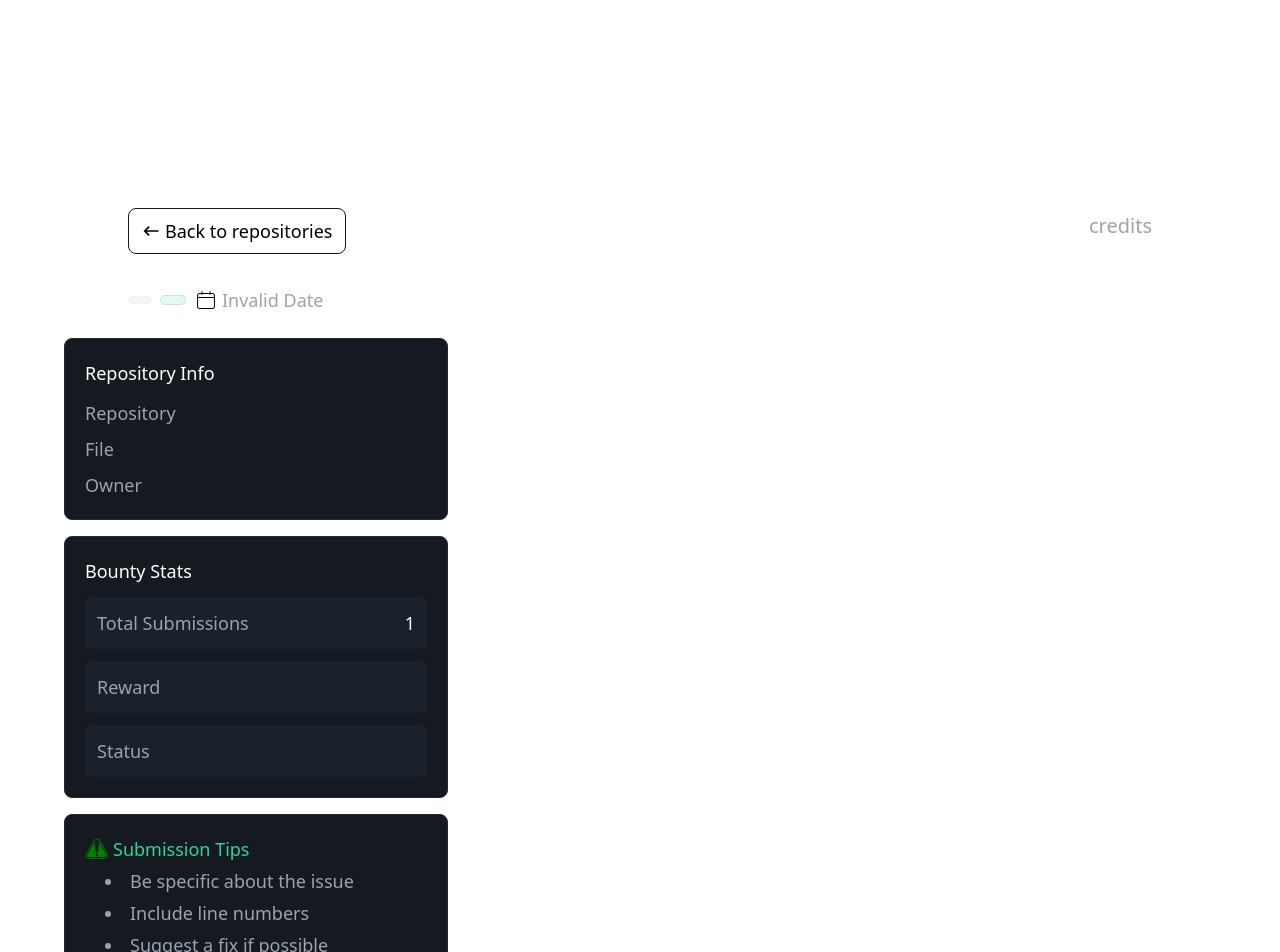
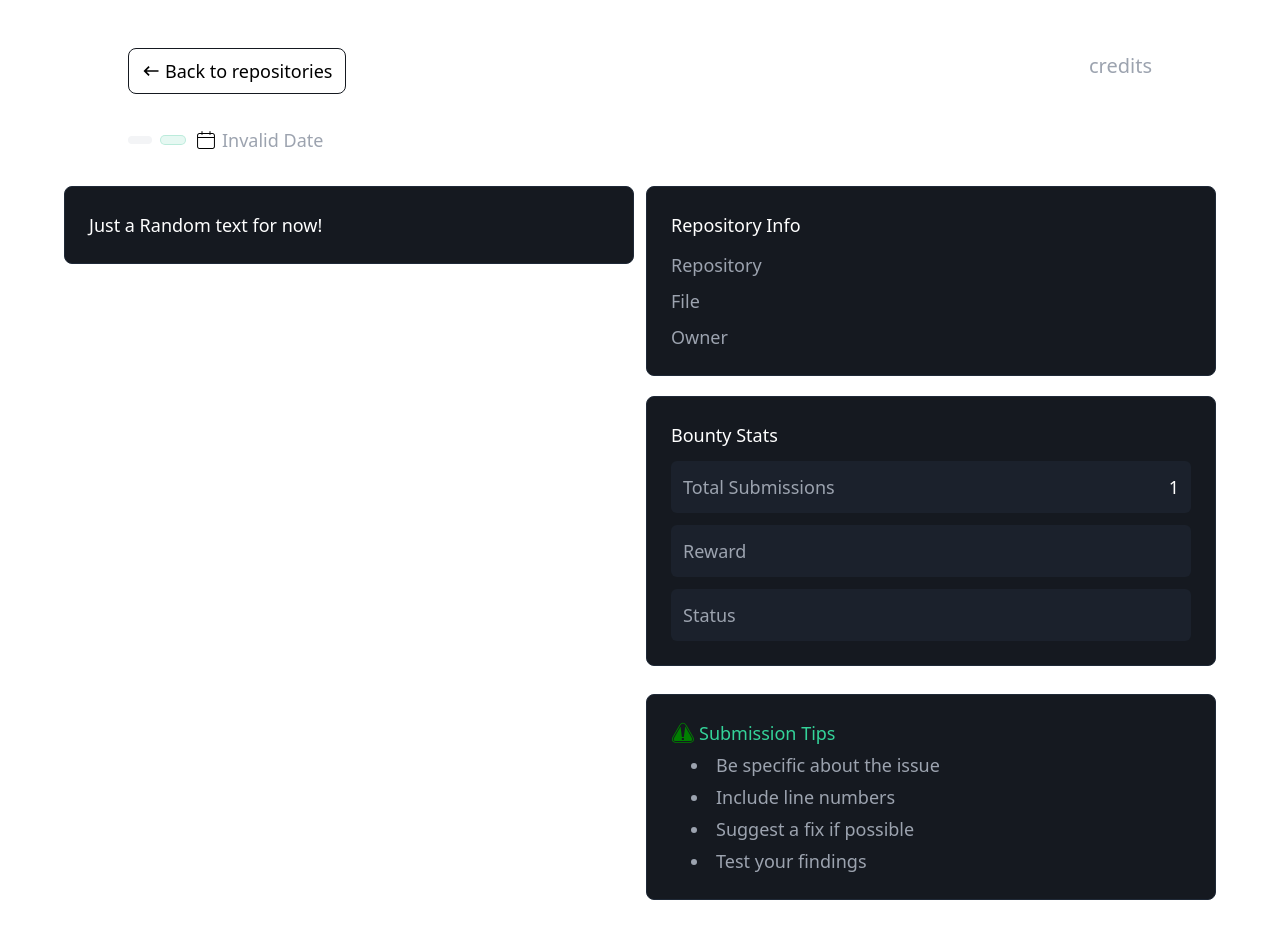
Before and after one commit to arthsaAr/CodeBounty, a React (Vite) app in the folder frontend/: page /bounty/1 in a window 1280 px wide. Shown: the top 952 px of the page. After the commit the page ends 924 px from the top, so only its background shows below. Built offline with nearby package versions, Linux system fonts and the light colour scheme.

Commit message:
added code box, with proper row alignment with other cards in the details page

```diff
--- a/frontend/src/components/BountyDetails.tsx
+++ b/frontend/src/components/BountyDetails.tsx
@@ -4,6 +4,7 @@ import { CiCalendar } from "react-icons/ci";
 import SubmissionTips from "./subComponent/SubmissionTips";
 import BountyStats from "./subComponent/BountyStats";
 import RepositoryInfo from "./subComponent/RepositoryInfo";
+import Codebox from "./subComponent/Codebox";
 import { MdKeyboardBackspace } from "react-icons/md";
 
 type detailsProps = {
@@ -62,8 +63,8 @@ const BountyDetails = ({setBountyClicked, selectedID}: detailsProps) => {
   }
 
   return (
-      <div className="flex-grow px-8 md:px-16 py-6 mt-20">
-        <div className="flex flex-col md:flex-row justify-between px-8 md:px-16 py-6 mt-20 gap-8">
+      <div className="flex-grow px-8 md:px-16 py-6">
+        <div className="flex flex-col md:flex-row justify-between px-8 md:px-16 py-6 gap-8">
           <div className="flex flex-col items-center text-center md:items-start md:text-left gap-2">
 
             <div onClick={() => setBountyClicked(0)}
@@ -110,9 +111,18 @@ const BountyDetails = ({setBountyClicked, selectedID}: detailsProps) => {
           </div>
         </div>
 
-        <RepositoryInfo repository={bounty?.repository?.name} file={bounty?.filePath} owner={bounty?.repository?.owner?.username} />
-        <BountyStats submissions={1} reward={bounty?.amount} status={bounty?.status} />
-        <SubmissionTips />
+        <div className="flex flex-row w-full gap-3 items-start">
+
+        <div className="w-1/2 flex flex-col">
+          <Codebox />
+        </div>
+
+        <div className="w-1/2 flex flex-col gap-3">
+          <RepositoryInfo repository={bounty?.repository?.name} file={bounty?.filePath} owner={bounty?.repository?.owner?.username} />
+          <BountyStats submissions={1} reward={bounty?.amount} status={bounty?.status} />
+          <SubmissionTips />
+        </div>
+      </div>
       </div>
   )
 }
--- a/frontend/src/components/subComponent/BountyStats.tsx
+++ b/frontend/src/components/subComponent/BountyStats.tsx
@@ -8,7 +8,7 @@ type BountyStatsProps = {
 
 const BountyStats = ({ submissions, reward, status }: BountyStatsProps) => {
   return (
-    <div className='mt-4 rounded-lg bg-[#151920] border w-1/3 border-gray-800 p-5 justify-between items-center cursor-pointer'>
+    <div className='mt-2 rounded-lg bg-[#151920] border w-full border-gray-800 p-6 justify-between items-center cursor-pointer'>
         <h1 className='text-white text-lg'>Bounty Stats</h1>
 
         <div className='flex flex-col gap-3 mt-3'>
--- /dev/null
+++ b/frontend/src/components/subComponent/Codebox.tsx
@@ -0,0 +1,11 @@
+import React from 'react'
+
+const Codebox = () => {
+  return (
+    <div className='mt-2 rounded-lg bg-[#151920] border w-full border-gray-800 p-6 justify-between items-center cursor-pointer'>
+        <h1 className='text-white text-lg'>Just a Random text for now!</h1>
+    </div>
+  )
+}
+
+export default Codebox
--- a/frontend/src/components/subComponent/RepositoryInfo.tsx
+++ b/frontend/src/components/subComponent/RepositoryInfo.tsx
@@ -8,7 +8,7 @@ type RepositoryInfoProps = {
 
 const RepositoryInfo = ({ repository, file, owner }: RepositoryInfoProps) => {
   return (
-    <div className='rounded-lg bg-[#151920] border w-1/3 border-gray-800 p-5 justify-between items-center cursor-pointer'>
+    <div className='mt-2 rounded-lg bg-[#151920] border w-full border-gray-800 p-6 justify-between items-center cursor-pointer'>
         <h1 className='text-white text-lg'>Repository Info</h1>
 
         <div className='flex flex-col gap-2 mt-3'>
--- a/frontend/src/components/subComponent/SubmissionTips.tsx
+++ b/frontend/src/components/subComponent/SubmissionTips.tsx
@@ -3,7 +3,7 @@ import { GiHazardSign } from "react-icons/gi";
 
 const SubmissionTips = () => {
   return (
-    <div className='mt-4 rounded-lg bg-[#151920] border w-1/3 border-gray-800 p-5 justify-between items-center cursor-pointer'>
+    <div className='mt-4 rounded-lg bg-[#151920] border w-full border-gray-800 p-6 justify-between items-center cursor-pointer'>
         <div className='flex flex-row gap-1 items-center'>
             <GiHazardSign size={24} color='green'/>
             <h1 className='text-emerald-400 text-lg'>Submission Tips</h1>
--- a/frontend/src/pages/Dashboard.tsx
+++ b/frontend/src/pages/Dashboard.tsx
@@ -104,7 +104,6 @@ const Dashboard = ({
 
         {activePage === "bounties" && bountyClicked === 0 &&
         (
-          ///
           <>
           <Browserheader />
           <Searchbar setSelectedDifficulty={setSelectedDifficulty} setSortingOption={setSortingOption} setSearchQuery={setSearchQuery} />
@@ -113,7 +112,6 @@ const Dashboard = ({
             setclickedID={setclickedID}
             selectedDifficulty={selectedDifficulty} sortingOption={sortingOption} searchQuery={searchQuery} />
           </>
-          ///
         )
         }
 
```
